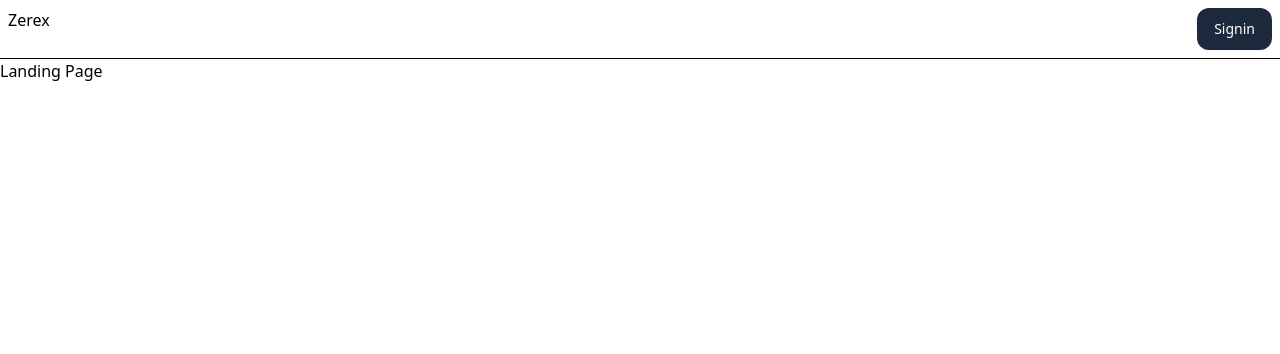
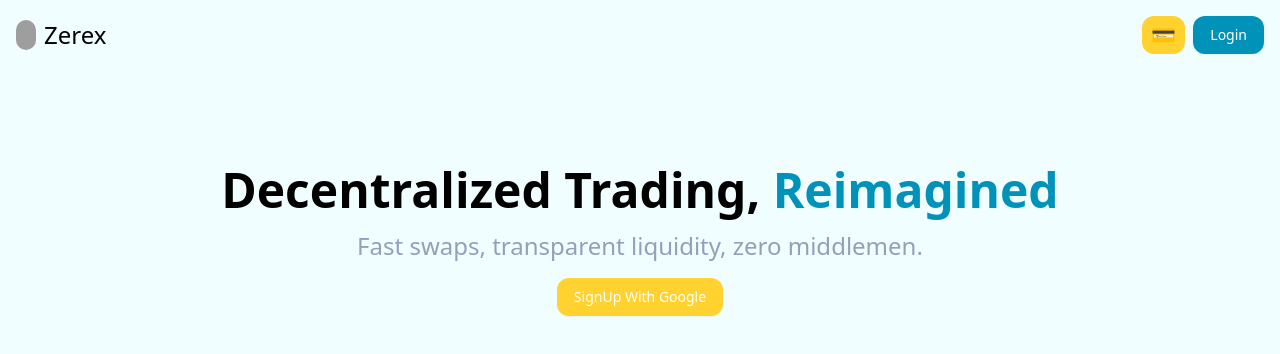
Before and after one commit to TusharSin810/Zerex, a Next.js app in the folder frontend/: page / in a window 1280 px wide. Shown: the top 354 px of the page. Built offline with nearby package versions, Linux system fonts and the light colour scheme; no server answers; grey boxes are pictures that could not be loaded.

Commit message:
Landing Page Started

```diff
--- a/frontend/app/components/Appbar.tsx
+++ b/frontend/app/components/Appbar.tsx
@@ -3,24 +3,28 @@
 import { signIn, signOut, useSession } from "next-auth/react"
 import { PrimaryButton } from "./Button";
 
-export const Appbar = () => {
+export default function Appbar(){
 
     const session = useSession();
 
     return(
-        <div className="border-b px-2 py-2 flex justify-between">
-            <div>
-                Zerex
+        <div className="relative flex justify-between items-center p-4 bg-cyan-50/80">
+            <div className="realtive flex gap-2 h-min items-center">
+                <img className="rounded-4xl" src="https://picsum.photos/20/30" />
+                <span className="font-medium text-2xl">Zerex</span>
             </div>
-            <div>
+            <div className="relative flex items-center gap-2">
+                <div className="relative text-white bg-amber-300 box-border border border-transparent hover:bg-amber-400 leading-5 rounded-base text-xl px-2 py-2 rounded-xl cursor-pointer">
+                   <span>&#128179;</span>
+                </div>
                 {session.data?.user? <PrimaryButton onClick={() => {
                     signOut()
                 }}>
                     Logout
                 </PrimaryButton> : <PrimaryButton onClick={() => {
-                    signIn()
+                    signIn("google")
                 }}>
-                    Signin
+                    Login
                     </PrimaryButton>}
             </div>
         </div>
--- a/frontend/app/components/Button.tsx
+++ b/frontend/app/components/Button.tsx
@@ -5,6 +5,23 @@ export const PrimaryButton = ({children, onClick}: {
     onClick: () => void
 }) => {
     return(
-        <button type="button" className="text-white bg-slate-800 box-border border border-transparent hover:bg-slate-900 focus:ring-4 focus:ring-neutral-tertiary shadow-xs font-medium leading-5 rounded-base text-sm px-4 py-2.5 focus:outline-none rounded-xl cursor-pointer">{children}</button>
+        <button type="button" className="text-white bg-cyan-600 box-border border border-transparent hover:bg-cyan-700 focus:ring-4 focus:ring-neutral-tertiary shadow-xs font-medium leading-5 rounded-base text-sm px-4 py-2 focus:outline-none rounded-xl cursor-pointer">{children}</button>
     )
 }
+
+export const SecondaryButton = ({children, onClick, prefix}: {
+    children: React.ReactNode,
+    onClick: () => void,
+    prefix?: React.ReactNode,
+}) => {
+    return(
+        <button type="button" className="text-white bg-amber-300 box-border border border-transparent hover:bg-amber-400 focus:ring-4 focus:ring-neutral-tertiary shadow-xs font-medium leading-5 rounded-base text-sm px-4 py-2 focus:outline-none rounded-xl cursor-pointer flex">
+            <div>
+                {prefix}
+            </div>
+            <div>
+                {children}
+            </div>
+        </button>
+    )
+}
--- /dev/null
+++ b/frontend/app/components/Hero.tsx
@@ -0,0 +1,19 @@
+"use client"
+import { signIn } from "next-auth/react";
+import { SecondaryButton } from "./Button";
+
+export default function Hero(){
+    return(
+        <div className="relative w-full h-min flex flex-col items-center gap-4 py-24">
+            <div className="relative text-5xl font-semibold">
+                Decentralized Trading, <span className="text-cyan-600">Reimagined</span>
+            </div>
+            <div className="text-2xl text-slate-400">
+                Fast swaps, transparent liquidity, zero middlemen.
+            </div>
+            <SecondaryButton onClick={() => {
+                signIn("google");
+            }}>SignUp With Google</SecondaryButton>
+        </div>
+    )
+}
--- a/frontend/app/layout.tsx
+++ b/frontend/app/layout.tsx
@@ -1,7 +1,7 @@
 import type { Metadata } from "next";
 import { Geist, Geist_Mono } from "next/font/google";
 import "./globals.css";
-import { Appbar } from "./components/Appbar";
+import Appbar from "./components/Appbar";
 import { Providers } from "./providers";
 
 const geistSans = Geist({
--- a/frontend/app/page.tsx
+++ b/frontend/app/page.tsx
@@ -1,6 +1,9 @@
+import Hero from "./components/Hero";
 
 export default function Home() {
   return (
-    <div>Landing Page</div>
+    <main className="flex min-h-screen flex-col items-center justify-between bg-cyan-50/80">
+      <Hero />
+    </main>
   );
 }
```
